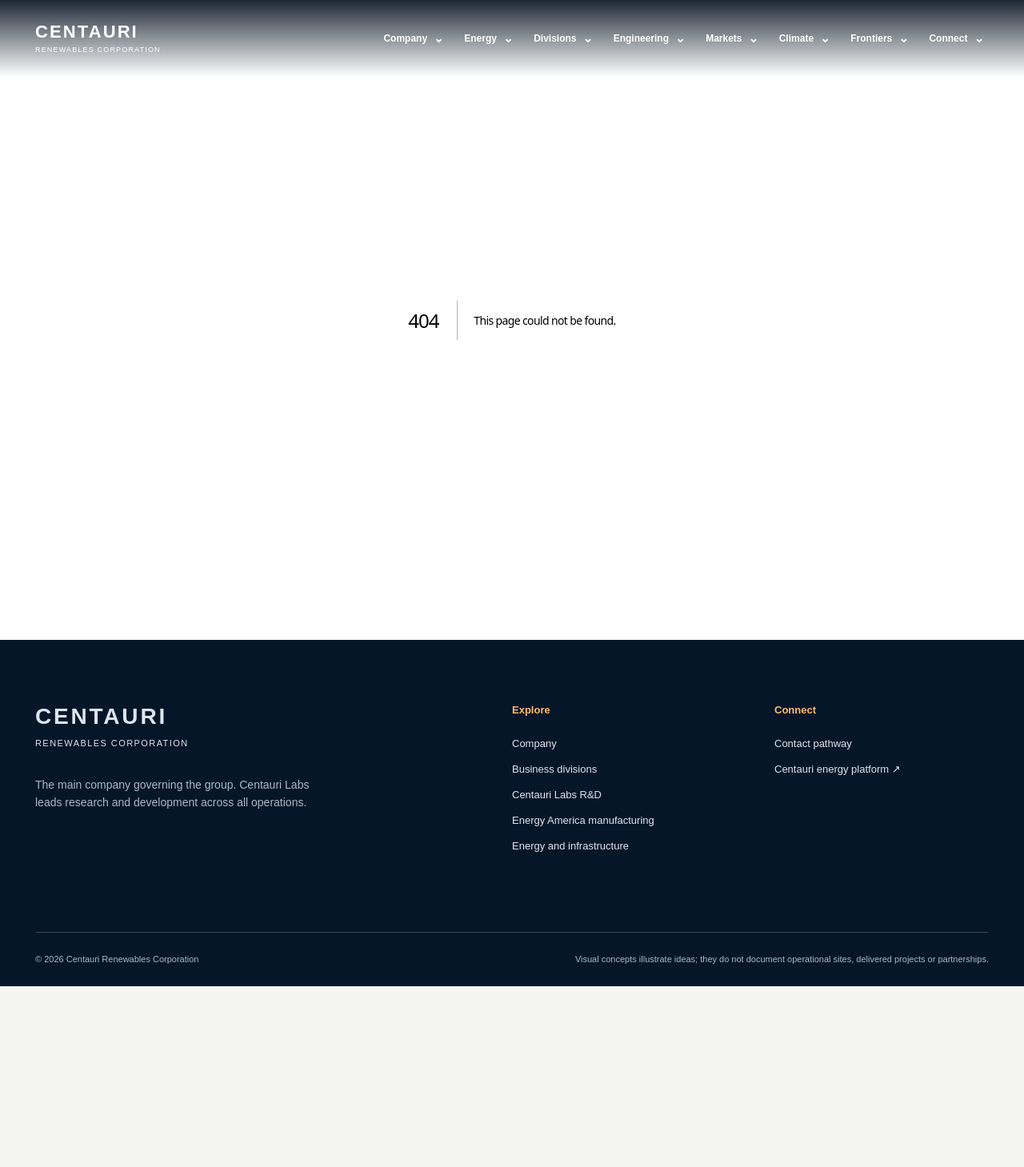
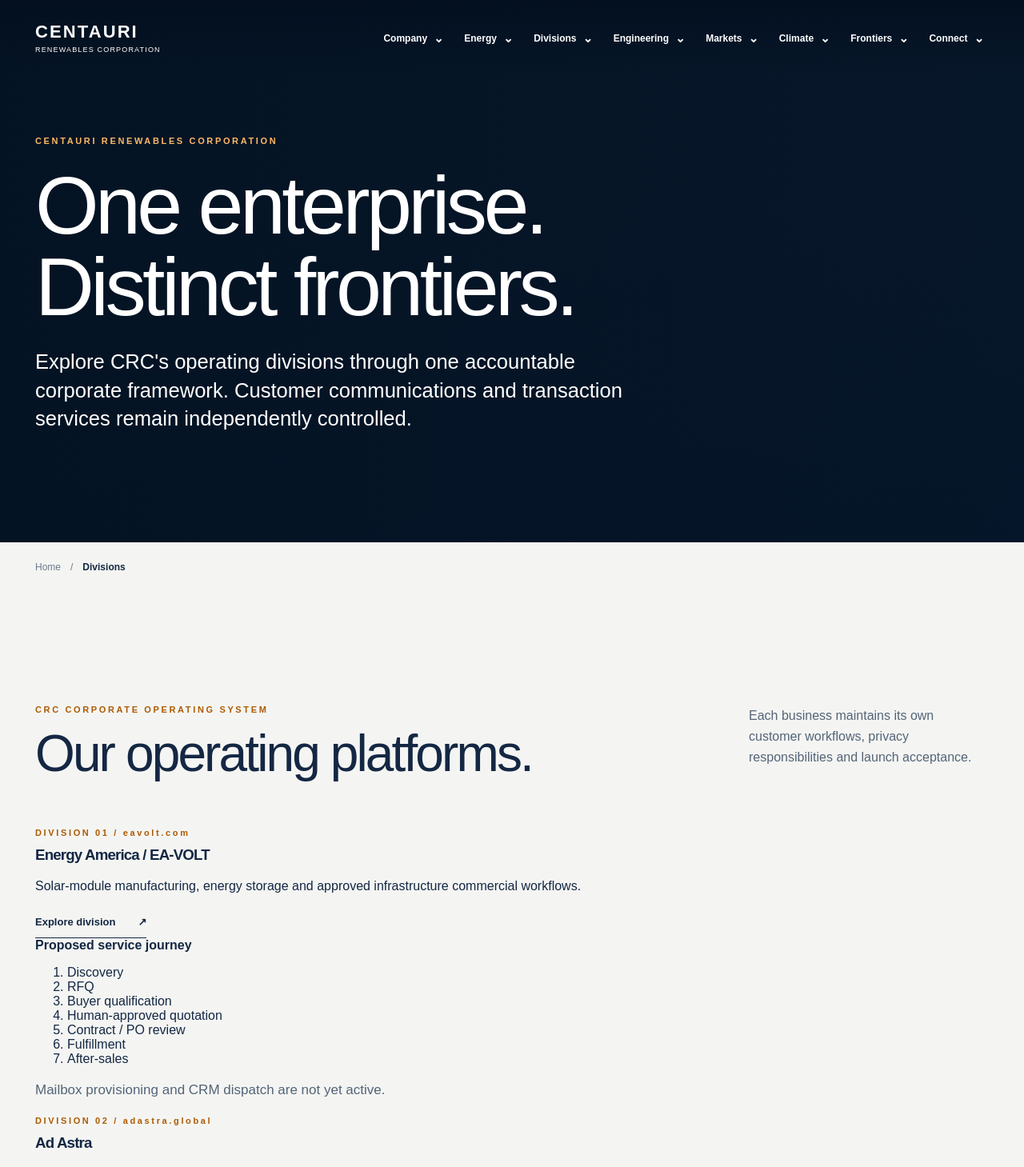
Before and after one commit to zohebkhanfiji-ux/CTRI-GLOBAL, a Next.js app: page /divisions in a window 1280 px wide. Before the commit this address had no page. Shown: the top 1459 px of the page at 80% size. Before the commit the page ends 1233 px from the top, so only its background shows below. Built offline with nearby package versions, Linux system fonts and the light colour scheme.

Commit message:
feat(ctri): add accessible portfolio and service journeys preview

```diff
--- /dev/null
+++ b/app/divisions/page.js
@@ -0,0 +1,52 @@
+import Link from 'next/link';
+import { corporateIdentity } from '../../lib/corporate-identity.mjs';
+import { crcLaunchBoundary, divisionOperatingChains } from '../../lib/division-operating-chains.mjs';
+
+export const metadata = {
+  title: 'Our divisions | ' + corporateIdentity.name,
+  description: 'Explore the independently governed business divisions and planned customer journeys of Centauri Renewables Corporation.',
+  robots: { index: false, follow: false },
+};
+
+export default function DivisionsPage() {
+  return <main id="main" className="interior">
+    <section className="interior-hero division-hero" aria-labelledby="divisions-page-title">
+      <div className="interior-hero-content shell">
+        <p className="eyebrow light">CENTAURI RENEWABLES CORPORATION</p>
+        <h1 id="divisions-page-title">One enterprise.<br />Distinct frontiers.</h1>
+        <p>Explore CRC's operating divisions through one accountable corporate framework. Customer communications and transaction services remain independently controlled.</p>
+      </div>
+    </section>
+    <div className="breadcrumb shell"><Link href="/">Home</Link><span aria-hidden="true">/</span><strong>Divisions</strong></div>
+    <section className="section-pad shell">
+      <div className="section-heading">
+        <div><p className="eyebrow">CRC CORPORATE OPERATING SYSTEM</p><h2>Our operating platforms.</h2></div>
+        <p>Each business maintains its own customer workflows, privacy responsibilities and launch acceptance.</p>
+      </div>
+      <div className="division-directory">
+        {divisionOperatingChains.map((unit, index) => <article className="division-directory-card" key={unit.id}>
+          <div>
+            <p className="eyebrow">DIVISION {String(index + 1).padStart(2, '0')} / {unit.website}</p>
+            <h3>{unit.name}</h3>
+            <p>{unit.publicSummary}</p>
+            <Link className="text-link" href={'/explore/' + unit.id}>Explore division <span aria-hidden="true">↗</span></Link>
+          </div>
+          <div className="division-directory-flow">
+            <strong>Proposed service journey</strong>
+            <ol>{unit.pipeline.map((step) => <li key={step}>{step}</li>)}</ol>
+            <p className="muted-copy">Mailbox provisioning and CRM dispatch are not yet active.</p>
+          </div>
+        </article>)}
+      </div>
+    </section>
+    <section className="division-boundary">
+      <div className="shell">
+        <p className="eyebrow light">CONTROLLED RELEASE</p>
+        <h2>Trust is built into each boundary.</h2>
+        <p>Corporate oversight does not authorize unrestricted access to customers' data. Mutual Moon member data stays separate from corporate business-development records. Marketing, billing, email and customer activation remain gated.</p>
+        <p className="division-boundary-note">CTRICorp.com is a proposed future corporate domain; current canonical website: {crcLaunchBoundary.presentCanonicalHost}. Domain migration and public indexing are not yet active.</p>
+        <Link className="text-link light-link" href="/explore/company">Review corporate structure <span aria-hidden="true">↗</span></Link>
+      </div>
+    </section>
+  </main>;
+}
```
